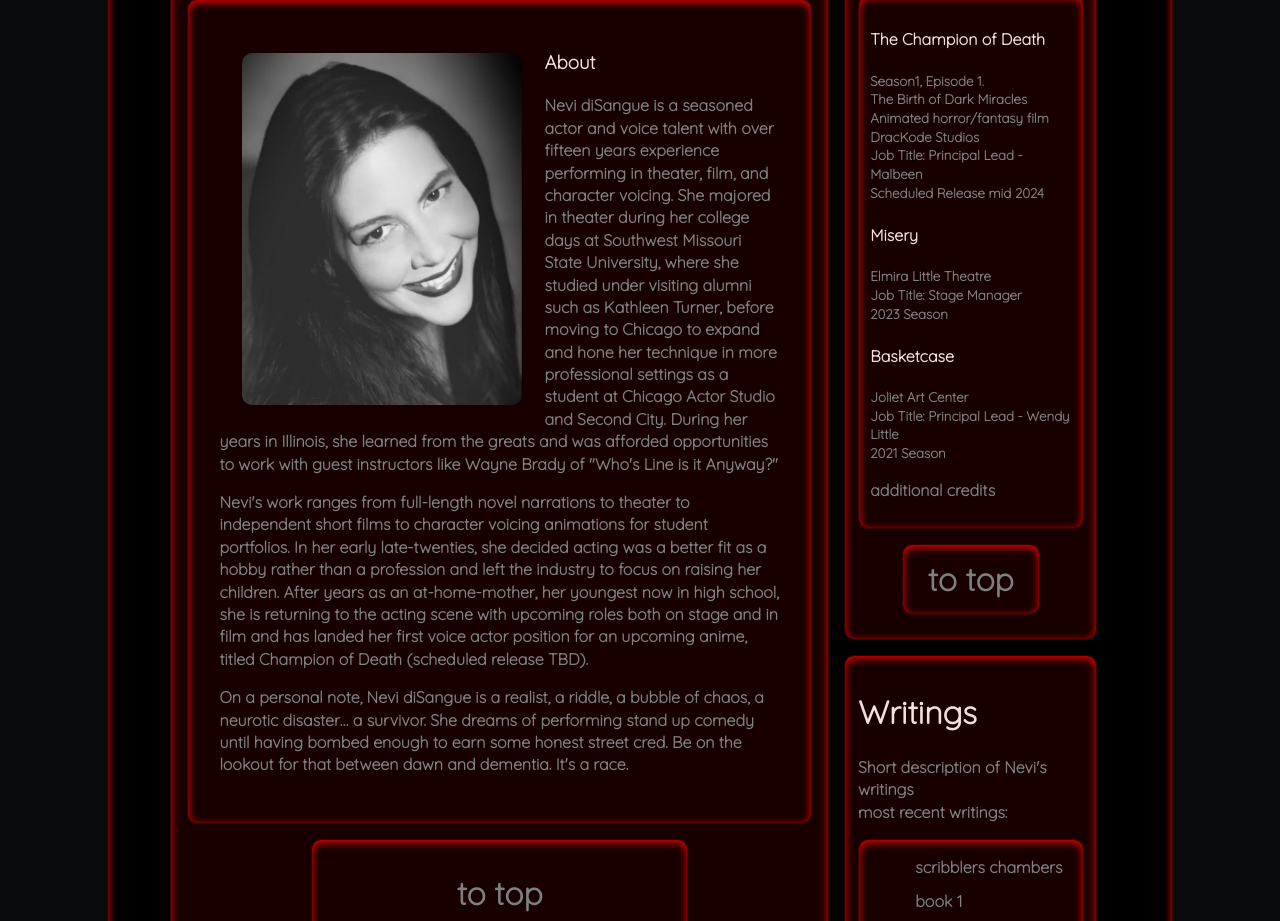
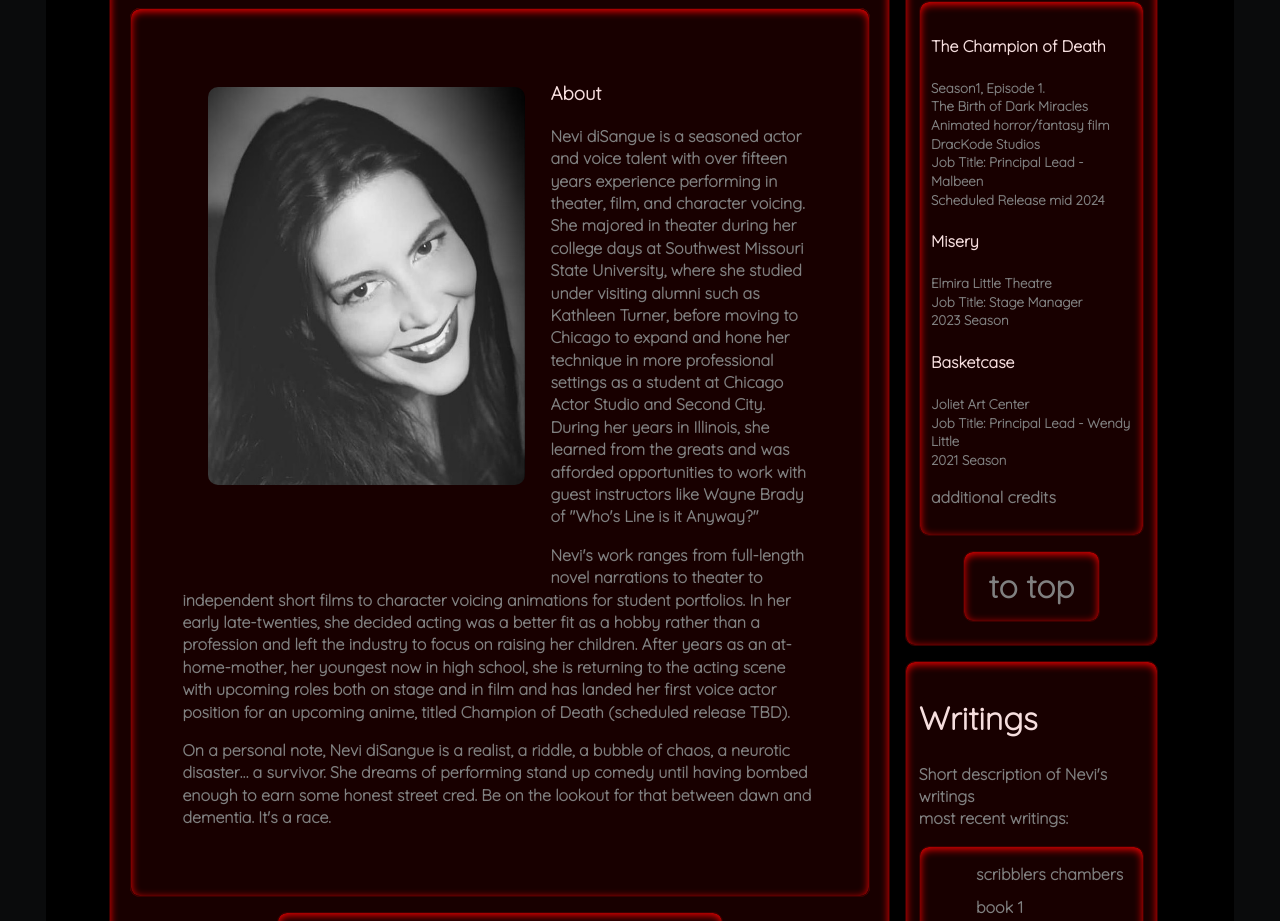
Before and after one commit to Josh-Darling13/dark-nevi, a website built with Parcel: page index.html in a window 1280 px wide. Shown: the part 444-1365 px from the top of the page. Built offline with nearby package versions, Linux system fonts and the light colour scheme.

Commit message:
commiting updated css for full page view

```diff
--- a/css/mainmess.css
+++ b/css/mainmess.css
@@ -143,6 +143,7 @@ a{
 
 .container{
   background: #000;
+  border: none;
 }
 
 .nav-bar{
@@ -311,6 +312,11 @@ transition: 0.5s;
 @media only screen and (min-width: 767px) {
   /* Style adjustments for viewports that meet the condition */
 
+  body{
+    padding: 0px;
+    padding-top: 15px;
+  }
+
   div{
     padding: 5%;
     border: #380000 solid 1px;
@@ -325,11 +331,13 @@ transition: 0.5s;
   grid-template-columns: auto auto auto auto;
   grid-template-rows: auto auto auto auto auto;
   padding: 5%;
-  margin-left:  7%;
-  margin-right: 7%;
+  margin-left:  3%;
+  margin-right: 3%;
   gap: 15px;
   column-gap: 15px;
   row-gap: 15px;
+  border: none;
+  box-shadow: none;
 }
 
 .nav-links{
@@ -338,6 +346,7 @@ transition: 0.5s;
 
 .grid-container > div {
   padding: 20px 0;
+  border: none;
 }
 
 .header{
@@ -363,10 +372,11 @@ transition: 0.5s;
   float: left;
   width: 50%;
   margin: 4%;
+  margin-bottom: 15%;
 }
 
 #bioPic{
-  padding: 5%;
+  padding: 7%;
   border-radius: 10px;
   margin-bottom: 15px;
 }
```
